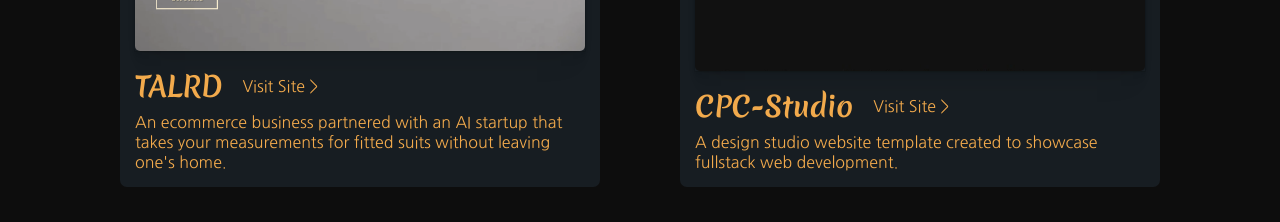
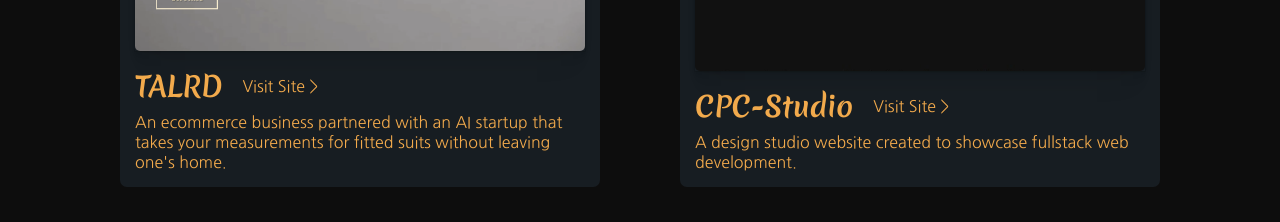
Before and after one commit to CharlesCondon/React-Portfolio, a React (Create React App) app: page /projects in a window 1280 px wide. Shown: the part 1320-1542 px from the top of the page. Built offline with nearby package versions, Linux system fonts and the light colour scheme.

Commit message:
updated projects

```diff
--- a/src/assets/components/Projects/Projects.js
+++ b/src/assets/components/Projects/Projects.js
@@ -27,7 +27,7 @@
         "The classic Threes dice game. Roll 6 dice and try to get the lowest score with threes equaling zero. Played solo or with up to 6 friends.",
         "A vacation planning application using computer vision AI to plan a full vacation for users based on input images.",
         "An ecommerce business partnered with an AI startup that takes your measurements for fitted suits without leaving one's home.",
-        "A design studio website template created to showcase fullstack web development.",
+        "A design studio website created to showcase fullstack web development.",
         "Website redesign and rebranding for Chicago-based plumbing company.",
         "A POC music visualizer utilizing a combination of the Perlin noise algorithm, sound frequency, and volume to create a unique visual.",
         "A POC music visualizer built off the previous iteration to create a wider variety of user-controlled visuals using given various templates.",
```
